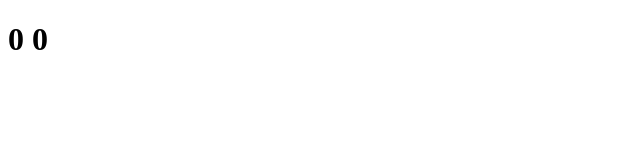
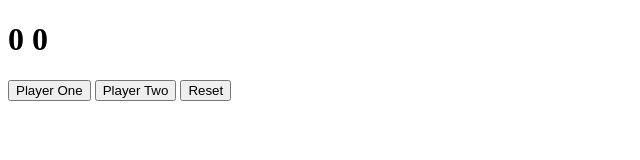
Before and after one commit to sandram92/Score-Keeper, a plain HTML site: page index.html in a window 1280 px wide. Shown: the whole page, without its empty margins (0-640 px from the left). Drawn offline with Linux system fonts and the light colour scheme.

Commit message:
created basic html

```diff
--- a/index.html
+++ b/index.html
@@ -7,7 +7,10 @@
     <title>Score-Keeper</title>
 </head>
 <body>
-   <h1><span id="">0</span> <span>0</span></h1>
+   <h1><span class="displayOne">0</span> <span class="displayTwo">0</span></h1>
+   <button>Player One</button>
+   <button>Player Two</button>
+   <button>Reset</button>
 
 </body>
 </html>
```
